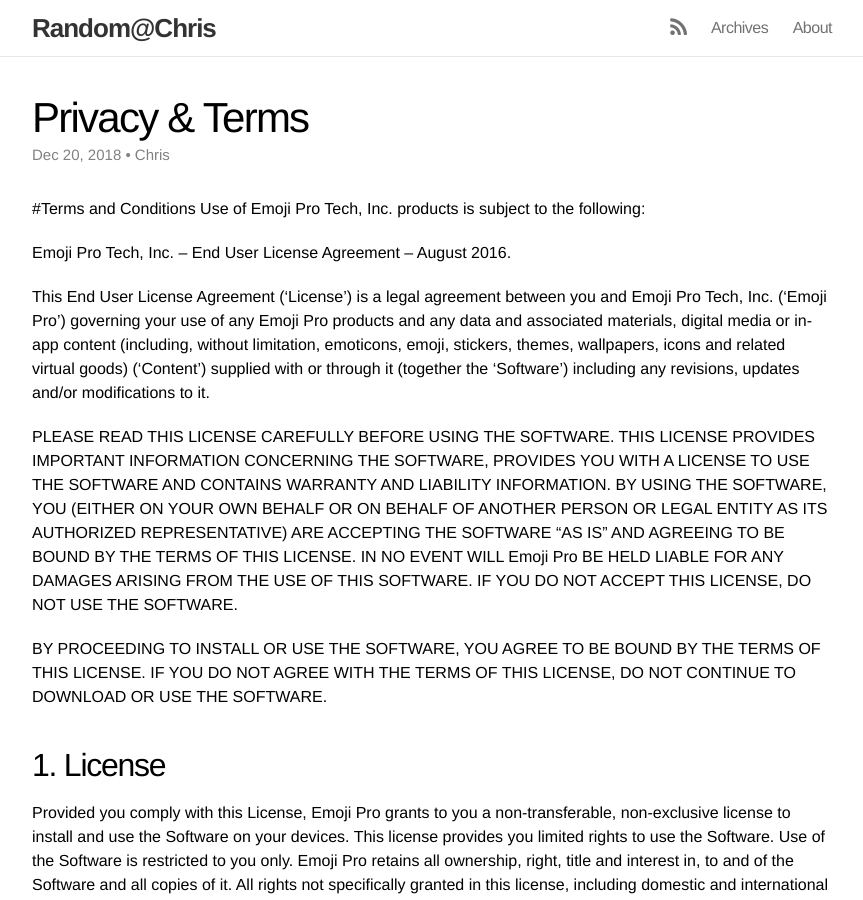
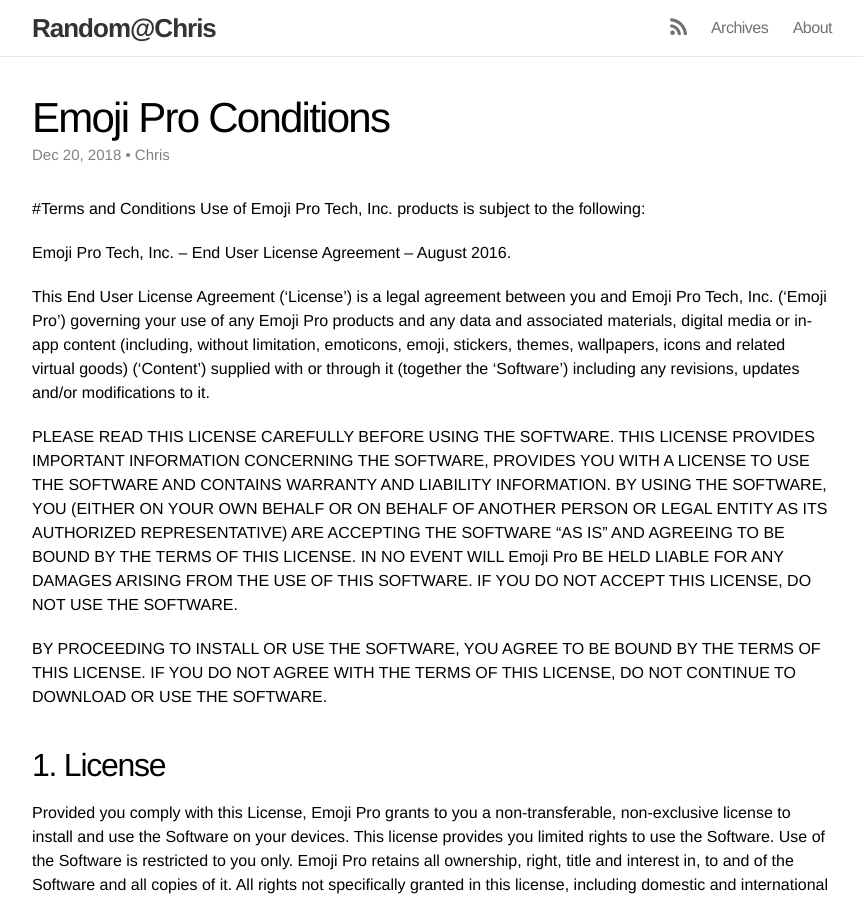
Before and after one commit to zhuixinjian/zhuixinjian.github.io, a Jekyll site: the page built from _posts/2018-12-20-Pro-conditions.md, in a window 1280 px wide and 900 px high. Shown: the whole window, without its empty margins (208-1071 px from the left). Built offline with Jekyll 4.4.1, drawn with Linux system fonts in a browser that asks for light colours; nearby versions of some CDN libraries; comment, search, counter and statistics services are not loaded.

Commit message:
Update 2018-12-20-Pro-conditions.md

```diff
--- a/_posts/2018-12-20-Pro-conditions.md
+++ b/_posts/2018-12-20-Pro-conditions.md
@@ -1,6 +1,6 @@
 ---
 layout: post
-title: Privacy & Terms
+title: Emoji Pro Conditions
 category: general
 tags: []
 published: True
```
